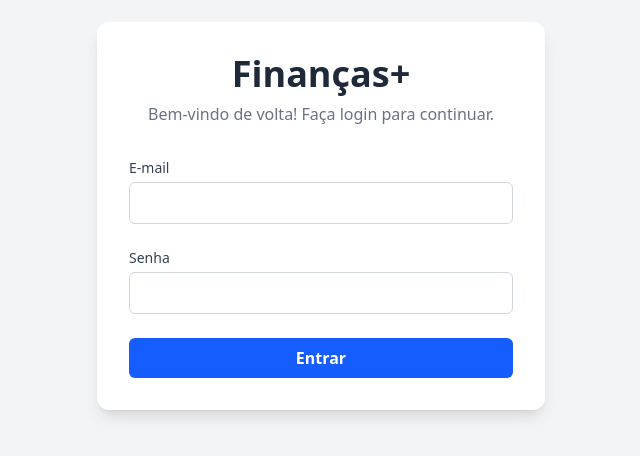
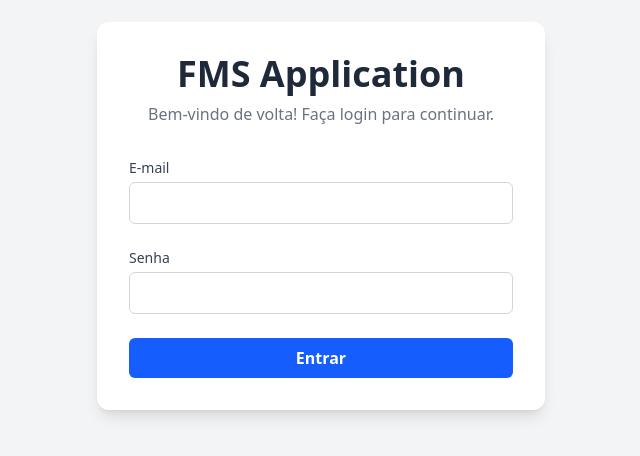
Before and after one commit to lucaslimeres/fms-web, a React (Vite) app: page /login in a window 1280 px wide. Shown: the part 184-640 px from the top of the page, without its empty margins (319-959 px from the left). Built offline with nearby package versions, Linux system fonts and the light colour scheme; no server answers.

Commit message:
chore: change app name on LoginPage

```diff
--- a/src/pages/LoginPage.tsx
+++ b/src/pages/LoginPage.tsx
@@ -22,7 +22,7 @@
     <div className="flex items-center justify-center min-h-screen bg-gray-100">
       <div className="w-full max-w-md p-8 space-y-8 bg-white rounded-xl shadow-lg">
         <div className="text-center">
-          <h1 className="text-4xl font-bold text-gray-800">Finanças+</h1>
+          <h1 className="text-4xl font-bold text-gray-800">FMS Application</h1>
           <p className="mt-2 text-gray-500">Bem-vindo de volta! Faça login para continuar.</p>
         </div>
         <form className="space-y-6" onSubmit={handleLogin}>
```
